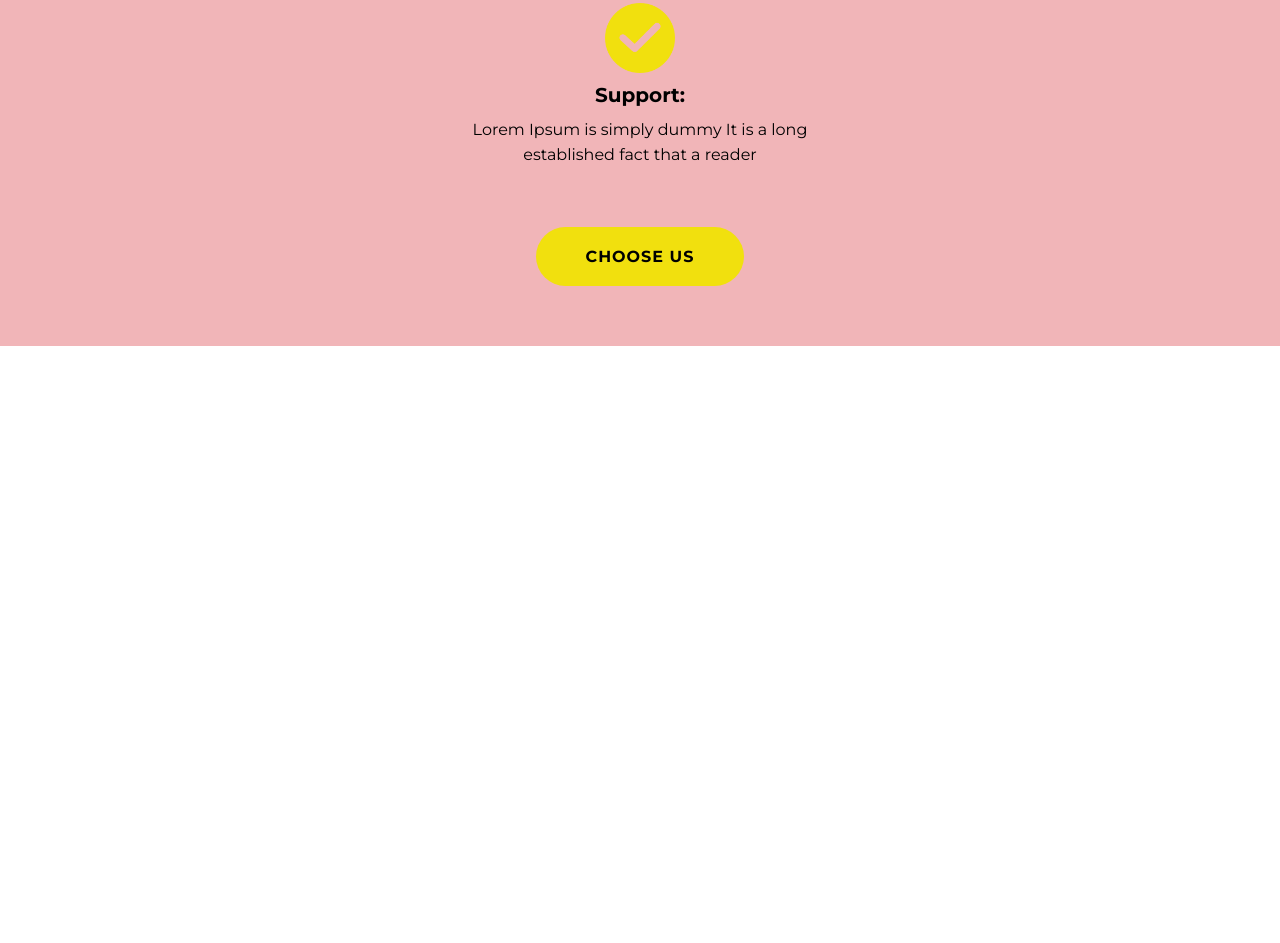
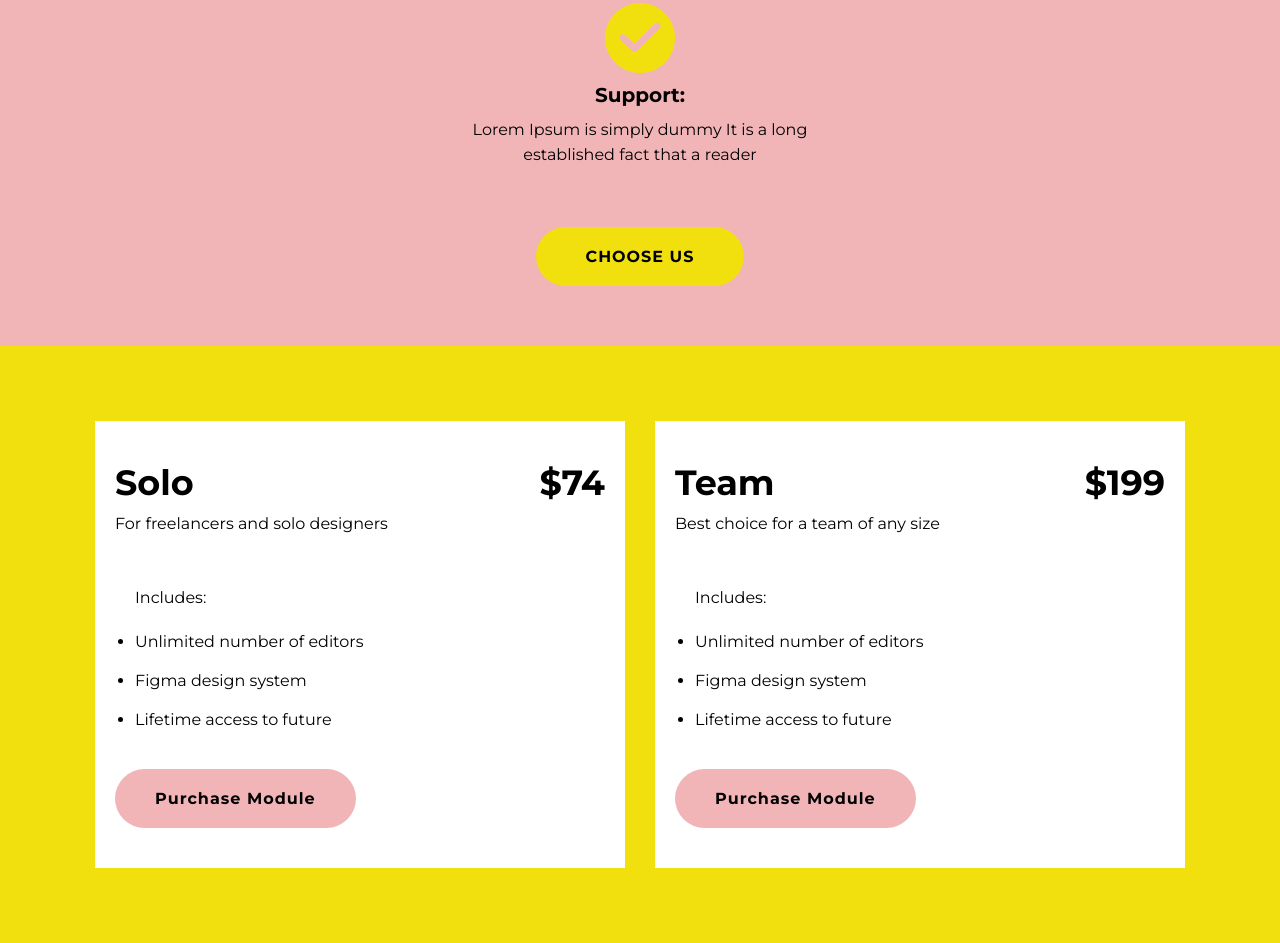
Before and after one commit to atharvabaodhankar/lifestyle, a plain HTML site: page index.html in a window 1280 px wide. Shown: the part 4423-5366 px from the top of the page. Before the commit the page ends 4769 px from the top, so only its background shows below. Drawn offline with Linux system fonts and the light colour scheme; a web font is replaced by a local one.

Commit message:
added Price Section

```diff
--- a/index.html
+++ b/index.html
@@ -231,6 +231,40 @@
         <a href="#" class="btn">CHOOSE US</a>
 
     </section>
+    <section id="price">
+        <div class="price">
+            <div class="price-box">
+                <div class="price-box-header">
+                    <h1>Solo</h1>
+                    <h1>$74</h1>
+                </div>
+                <p>For freelancers and solo designers
+                </p>
+                <ul>
+                    <p>Includes:</p>
+                    <li>Unlimited number of editors </li>
+                    <li>Figma design system</li>
+                    <li>Lifetime access to future</li>
+                </ul>
+                <a href="#" class="btn">Purchase Module</a>
+            </div>
+            <div class="price-box">
+                <div class="price-box-header">
+                    <h1>Team</h1>
+                    <h1>$199
+                    </h1>
+                </div>
+                <p>Best choice for a team of any size</p>
+                <ul>
+                    <p>Includes:</p>
+                    <li>Unlimited number of editors </li>
+                    <li>Figma design system</li>
+                    <li>Lifetime access to future</li>
+                </ul>
+                <a href="#" class="btn">Purchase Module</a>
+            </div>
+        </div>
+    </section>
     <script>
         let navBar = document.querySelector("nav");
         let hamburger = document.querySelector(".hamburger");
--- a/style.css
+++ b/style.css
@@ -523,6 +523,68 @@ nav ul li a:hover {
     background-color: #fff;
     color: var(--pink);
 }
+/* Price */
+#price{
+    display: flex;
+    align-items: center;
+    justify-content: center;
+    flex-direction: column;
+    background-color: var(--yelow-l);
+    padding: 7rem 0;
+}
+.price{
+    display: flex;
+    align-items: center;
+    justify-content: center;
+}
+.price-box{
+    display: flex;
+    align-items: flex-start;
+    justify-content: flex-start;
+    flex-direction: column;
+    background-color: #fff;
+    padding: 4rem 2rem;
+    width: 530px;
+    margin: .5rem 1.5rem;
+}
+.price-box-header{
+    display: flex;
+    align-items: center;
+    justify-content: space-between;
+    width: 100%;
+}
+.price-box-header h1{
+    font-size: 3.5rem;
+}
+.price-box > p{
+    font-size: 1.6rem;
+    margin-top: 1rem;
+    margin-bottom: 4rem;
+}
+.price-box ul{
+    display: flex;
+    align-items: flex-start;
+    justify-content: flex-start;
+    flex-direction: column;
+    margin-left: 2rem;
+    margin-top: 1.5rem;
+}
+.price-box ul p{
+    font-size: 1.6rem;
+    margin-bottom: 1.5rem;
+}
+.price-box ul li{
+    font-size: 1.6rem;
+    margin: 1rem 0;
+}
+.price-box .btn{
+    background-color: var(--pink-l);
+    margin-top: 3rem;
+    text-align: center;
+}
+.price-box .btn:hover{
+    background-color: var(--pink);
+}
 @media screen and (max-width:1150px) {
     .hero-img {
         width: 441px;
@@ -545,6 +607,13 @@ nav ul li a:hover {
     .client-box {
         width: 440px;
         height: 400px;
+    }
+    .price{
+        flex-wrap: wrap;
+    }
+    .price-box {
+        width: 415px;
+        margin: 2rem 1.5rem;
     }
 }
 @media screen and (max-width:1000px) {
@@ -585,6 +654,12 @@ nav ul li a:hover {
     }
     .options-box {
         width: 80%;
+    }
+    .price {
+        width: 100%;
+    }
+    .price-box {
+       width: 80%;
     }
 }
 @media screen and (max-width:000px) {
@@ -648,6 +723,12 @@ nav ul li a:hover {
         width: 100%;
         margin: 3rem 0rem;
     }
+    .price-box {
+        width: 90%;
+    }
+     .price-box-header h1 {
+        font-size: 3rem;
+    }
 }
 @media screen and (max-width:000px) {
 
```
